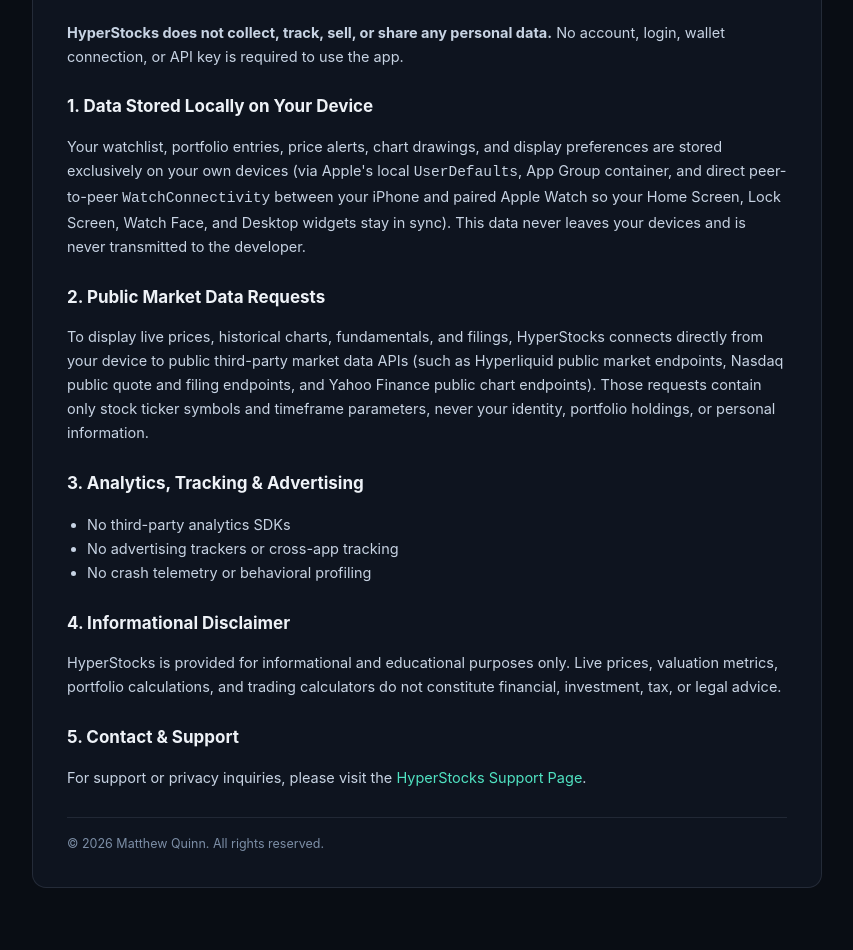
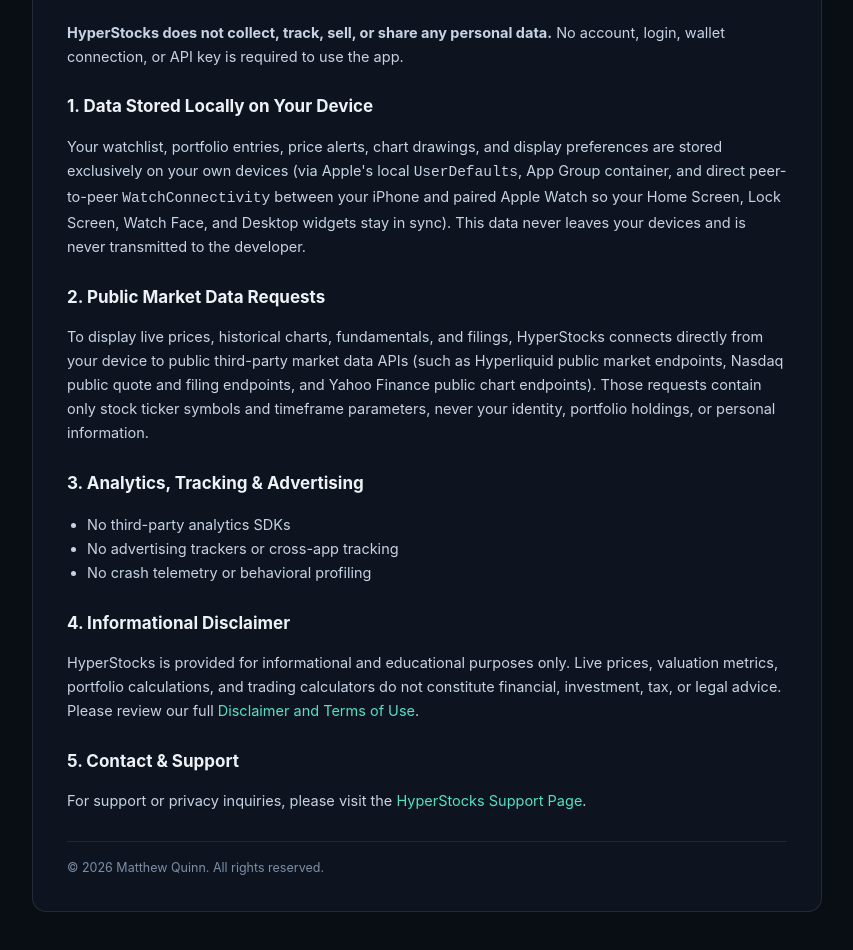
Before and after one commit to MJQSK/hyperstocks-site, a plain HTML site: page privacy.html in a window 1280 px wide. Shown: the part 150-1100 px from the top of the page, without its empty margins (213-1066 px from the left). Drawn offline with Linux system fonts and the light colour scheme.

Commit message:
Link Disclaimer and Terms of Use from Privacy Policy

```diff
--- a/privacy.html
+++ b/privacy.html
@@ -53,7 +53,7 @@
     </ul>
 
     <h2>4. Informational Disclaimer</h2>
-    <p>HyperStocks is provided for informational and educational purposes only. Live prices, valuation metrics, portfolio calculations, and trading calculators do not constitute financial, investment, tax, or legal advice.</p>
+    <p>HyperStocks is provided for informational and educational purposes only. Live prices, valuation metrics, portfolio calculations, and trading calculators do not constitute financial, investment, tax, or legal advice. Please review our full <a href="terms.html">Disclaimer and Terms of Use</a>.</p>
 
     <h2>5. Contact &amp; Support</h2>
     <p>For support or privacy inquiries, please visit the <a href="support.html">HyperStocks Support Page</a>.</p>
```
